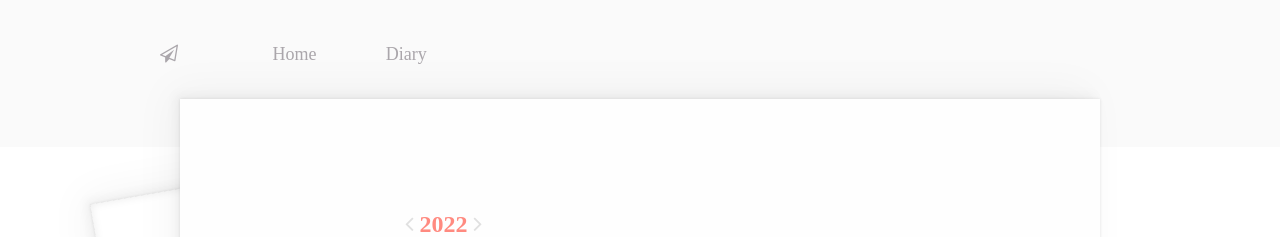
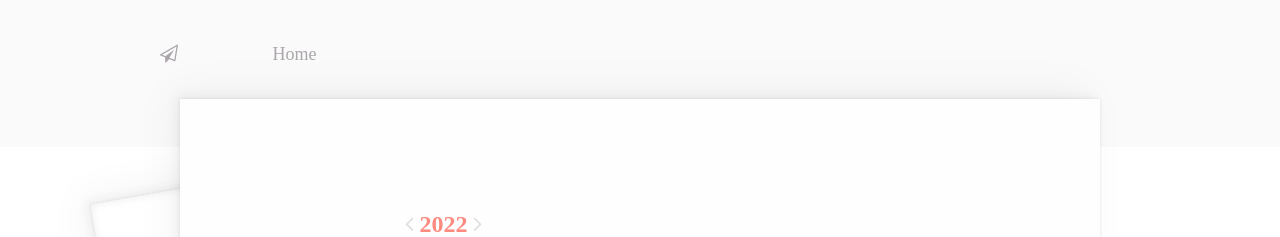
Before and after one commit to taisei-13046/TIL_pages, a Jekyll site: the page built from index.html, in a window 1280 px wide. Shown: the top 237 px of the page. Built offline with Jekyll 4.4.1, drawn with Linux system fonts in a browser that asks for light colours.

Commit message:
Update _config.yml

```diff
--- a/_config.yml
+++ b/_config.yml
@@ -16,7 +16,6 @@ link:
 # Links in the navigation, you can modify both link name and link url
 nav:
    Home: "/"
-   Diary: "/diary"
 
 
 markdown: kramdown
```
